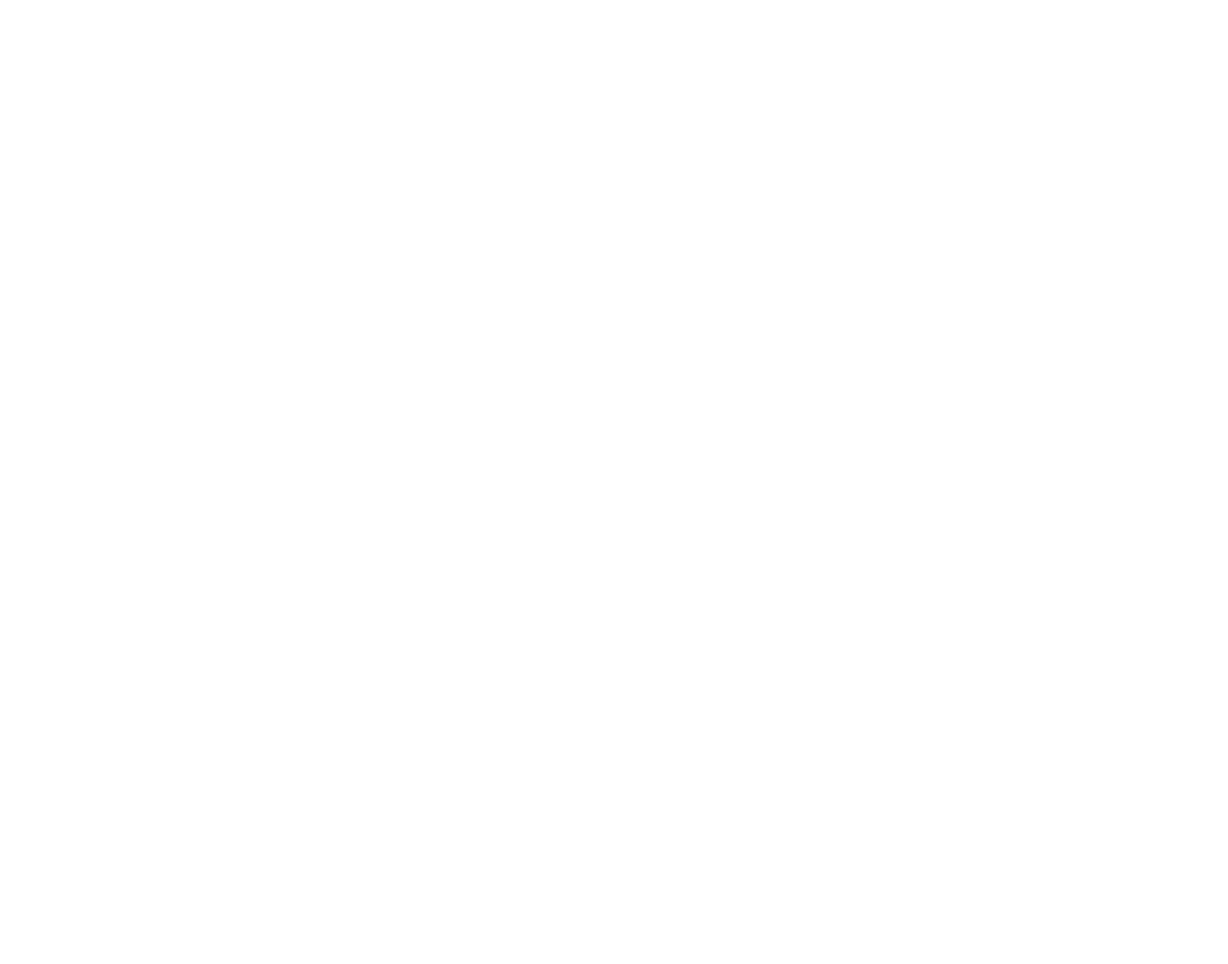
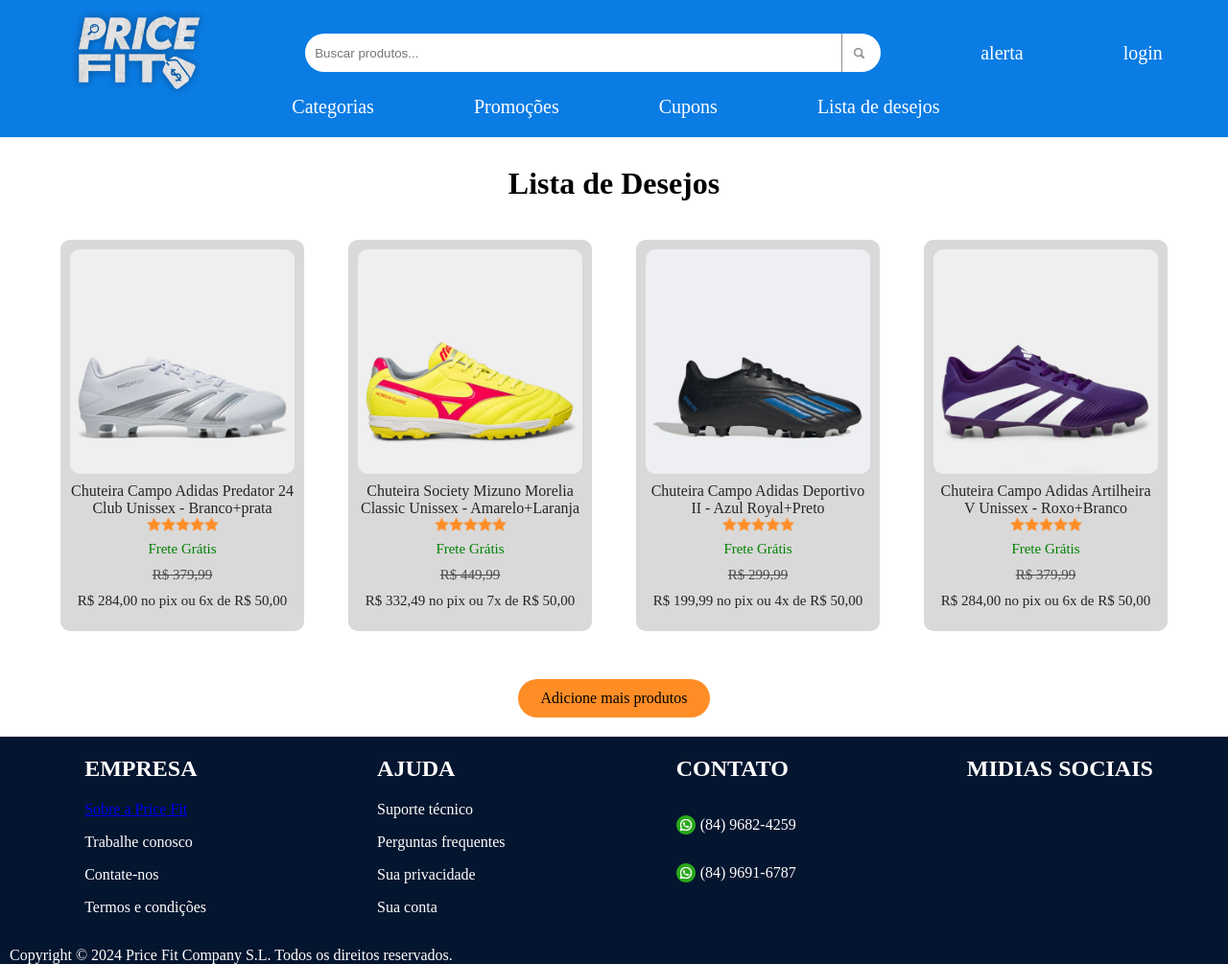
Before and after one commit to AroldoF/PriceFit, a plain HTML site: page lista_de_desejos.html in a window 1280 px wide. Shown: the whole page at 96% size. Before the commit the page ends 800 px from the top, so only its background shows below. Drawn offline with Linux system fonts and the light colour scheme.

Commit message:
Ajustes
concertei os produtos e as categorias

```diff
--- a/css/estilo.css
+++ b/css/estilo.css
@@ -37,6 +37,22 @@ nav{
     color: #FFFFFF;
     font-size: 20px;
 }
+.icones_escondidos{
+    display: none;
+    border-radius: 10px;
+    color: #FFFFFF;
+    background-color: rgba(10, 124, 228, 1);
+    box-shadow: 0px 8px 16px 0px rgba(0,0,0,0.2); /* Sombra para destacar os ícones */
+    position: absolute; /* Para que apareçam sobre o conteúdo */
+    left: 370px;
+}
+.nav_links:hover+ .icones_escondidos{
+        display: flex;
+        flex-direction: column;
+        padding: 10px;
+        justify-content: left;
+}
+
 .barra_de_pesquisa{
     display: flex;
     align-items: center;
@@ -105,17 +121,45 @@ nav{
 }
 a{
 }
+.nome_produto_link_div{
+    overflow: hidden;
+    position: relative;
+    line-height: 1.2em;
+    max-height: 45px;
+    text-align: justify;
+}
 .nome_produto_link{
+    color: rgb(37, 37, 37);
+    text-decoration: none;
     display: block;
     text-align: center;
-    margin: 10px 0;
+    margin-top: 5px;
+}
+.nome_produto_link:hover{
+    text-decoration: underline;
 }
 .texto_links{
+    font-size: 15px;
     margin-top: 10px;
     display: flex;
     flex-direction: column;
     gap: 10px;
     text-align: center;
+}
+.frete_gratis{
+    color: green;
+    text-decoration: none;
+}
+.preço_antigo{
+    text-decoration: line-through;
+    color: #4d4d4d;
+}
+.preço_novo_icones{
+    text-decoration: none;
+    color: rgb(37, 37, 37);
+}
+.preço_novo_icones:hover{
+    text-decoration: underline;
 }
 .banners{
     margin: 10px 0;
@@ -129,9 +173,36 @@ a{
 #rodape {
     display: flex;
     justify-content: space-evenly;
-    justify-items: center;
+    align-items: start;
+
 }
-
+h1{
+    text-align: center;
+    margin: 30px 0;
+}
+.ver_mais{
+    display: flex;
+    justify-content: center;
+    margin-bottom: 20px;
+}
+.ver_mais_div{
+    background-color: rgba(255, 141, 38, 1);
+    border-radius: 40px;
+    height: 40px;
+    width: 200px;
+    display: flex;
+    align-items: center;
+    justify-content: center;
+}
+.botao_ver_mais{
+    width: 100%;
+    text-align: center;
+    text-decoration: none;
+    color: black;
+}
+.botao_ver_mais:hover{
+    text-decoration: underline;
+}
 footer {
     background-color: rgba(4, 21, 47, 1);
     color: white;
@@ -146,13 +217,9 @@ footer {
     text-align: left;
 }
 .estrela{
-
     display: flex;
     align-items: center;
     justify-content: center;
-}
-p,h2{
-    text-align: center;
 }
 .zap{
     display: flex;
--- a/lista_de_desejos.html
+++ b/lista_de_desejos.html
@@ -0,0 +1,208 @@
+<!DOCTYPE html>
+<html lang="pt-br">
+
+<head>
+    <meta charset="UTF-8">
+    <meta name="viewport" content="width=device-width, initial-scale=1.0">
+    <link rel="stylesheet" href="css/estilo.css">
+    <title>Price Fit - Lista de Desejos</title>
+</head>
+
+<body>
+    <header>
+        <div class="cima_header">
+            <div>
+                <a class="link_pghome" href="index.html">
+                    <img src="img/Logo-Price-Fit-2.png" alt="" width="150px">
+                </a>
+            </div>
+
+            <div class="barra_de_pesquisa">
+                <input type="text" class="texto_de_busca" placeholder="Buscar produtos...">
+                <div class="busca-botão">
+                    <a href="" id="lupa">
+                        <img src="img/lupa.png" alt="lupa" width="15px">
+                    </a>
+                </div>
+            </div>
+            <div>
+                <img src="" alt="">
+                <a href="" class="nav_links">alerta</a>
+            </div>
+
+            <div>
+                <img src="" alt="">
+                <a href="" class="nav_links">login</a>
+            </div>
+        </div>
+        <nav>
+            <div>
+                <img src="" alt="">
+                <a href="" class="nav_links">Categorias</a>
+            </div>
+
+            <div>
+                <img src="" alt="">
+                <a href="" class="nav_links">Promoções</a>
+            </div>
+
+            <div>
+                <img src="" alt="">
+                <a href="" class="nav_links">Cupons</a>
+            </div>
+
+            <div>
+                <img src="" alt="">
+                <a href="" class="nav_links">Lista de desejos</a>
+            </div>
+        </nav>
+
+    </header>
+    <main>
+        <h1>Lista de Desejos</h1>
+        <section>
+            <article class="todos_produtos">
+
+                <div class="produtos">
+                    <a href="">
+                        <div class="imagem_produto_div">
+                            <img class="imagem_produtos"
+                                src="img/Chuteira Campo Adidas Predator 24 Club Unissex - Branco+prata.webp" alt=""
+                                width="300px">
+                        </div>
+                    </a>
+                    <a href="" class="nome_produto_link">Chuteira Campo Adidas Predator 24 Club Unissex -
+                        Branco+prata</a>
+                    <div class="estrela">
+                        <img src="img/estrela (1).png" alt="estrela" width="15px"><img src="img/estrela (1).png"
+                            alt="estrela" width="15px"><img src="img/estrela (1).png" alt="estrela" width="15px"><img
+                            src="img/estrela (1).png" alt="estrela" width="15px"><img src="img/estrela (1).png"
+                            alt="estrela" width="15px">
+                    </div>
+                    <div class="texto_links">
+                        <a href="" class="frete_gratis">Frete Grátis</a>
+                        <a href="" class="preço_antigo">R$ 379,99 </a>
+                        <a href="" class="preço_novo_icones">R$ 284,00 no pix ou
+                            6x de R$ 50,00</a>
+                    </div>
+                </div>
+
+                <div class="produtos">
+                    <a href="">
+                        <div class="imagem_produto_div">
+                            <img class="imagem_produtos"
+                                src="img/Chuteira Society Mizuno Morelia Classic Unissex - Amarelo+Laranja.webp" alt=""
+                                width="300px">
+                        </div>
+                    </a>
+                    <a href="" class="nome_produto_link">Chuteira Society Mizuno Morelia Classic Unissex -
+                        Amarelo+Laranja</a>
+                    <div class="estrela">
+                        <img src="img/estrela (1).png" alt="estrela" width="15px"><img src="img/estrela (1).png"
+                            alt="estrela" width="15px"><img src="img/estrela (1).png" alt="estrela" width="15px"><img
+                            src="img/estrela (1).png" alt="estrela" width="15px"><img src="img/estrela (1).png"
+                            alt="estrela" width="15px">
+                    </div>
+                    <div class="texto_links">
+                        <a href="" class="frete_gratis">Frete Grátis</a>
+                        <a href="" class="preço_antigo">R$ 449,99 </a>
+                        <a href="" class="preço_novo_icones">R$ 332,49 no pix ou
+                            7x de R$ 50,00</a>
+                    </div>
+                </div>
+
+                <div class="produtos">
+                    <a href="">
+                        <div class="imagem_produto_div">
+                            <img class="imagem_produtos"
+                                src="img/Chuteira Campo Adidas Deportivo II - Azul Royal+Preto.webp"
+                                alt="Chuteira Campo Adidas Deportivo II - Azul Royal+Preto" width="300px">
+                        </div>
+                    </a>
+                    <a href="" class="nome_produto_link">Chuteira Campo Adidas Deportivo II - Azul Royal+Preto</a>
+                    <div class="estrela">
+                        <img src="img/estrela (1).png" alt="estrela" width="15px"><img src="img/estrela (1).png"
+                            alt="estrela" width="15px"><img src="img/estrela (1).png" alt="estrela" width="15px"><img
+                            src="img/estrela (1).png" alt="estrela" width="15px"><img src="img/estrela (1).png"
+                            alt="estrela" width="15px">
+                    </div>
+                    <div class="texto_links">
+                        <a href="" class="frete_gratis">Frete Grátis</a>
+                        <a href="" class="preço_antigo">R$ 299,99</a>
+                        <a href="" class="preço_novo_icones">R$ 199,99 no pix ou
+                            4x de R$ 50,00</a>
+                    </div>
+                </div>
+
+                <div class="produtos">
+                    <a href="">
+                        <div class="imagem_produto_div">
+                            <img class="imagem_produtos"
+                                src="img/Chuteira Campo Adidas Artilheira V Unissex - Roxo+Branco.webp"
+                                alt="Chuteira Campo Adidas Artilheira V Unissex - Roxo+Branco" width="300px">
+                        </div>
+                    </a>
+                    <a href="" class="nome_produto_link">Chuteira Campo Adidas Artilheira V Unissex - Roxo+Branco</a>
+                    <div class="estrela">
+                        <img src="img/estrela (1).png" alt="estrela" width="15px"><img src="img/estrela (1).png"
+                            alt="estrela" width="15px"><img src="img/estrela (1).png" alt="estrela" width="15px"><img
+                            src="img/estrela (1).png" alt="estrela" width="15px"><img src="img/estrela (1).png"
+                            alt="estrela" width="15px">
+                    </div>
+                    <div class="texto_links">
+                        <a href="" class="frete_gratis">Frete Grátis</a>
+                        <a href="" class="preço_antigo">R$ 379,99 </a>
+                        <a href="" href="" class="preço_novo_icones">R$ 284,00 no pix ou
+                            6x de R$ 50,00</a>
+                    </div>
+                </div>
+        </section>
+        <article class="ver_mais">
+            <div class="ver_mais_div">
+                <a class="botao_ver_mais" href="index.html">
+                    Adicione mais produtos
+                </a>
+            </div>
+        </article>
+    </main>
+
+    <footer>
+        <nav id="rodape">
+            <div>
+                <h2>EMPRESA</h2>
+                <a href="sobre_nos.html">Sobre a Price Fit</a>
+                <p>Trabalhe conosco</p>
+                <p>Contate-nos</p>
+                <p>Termos e condições</p>
+            </div>
+            <div>
+                <h2>AJUDA</h2>
+                <p>Suporte técnico</p>
+                <p>Perguntas frequentes</p>
+                <p>Sua privacidade</p>
+                <p>Sua conta</p>
+            </div>
+            <div>
+                <h2>CONTATO</h2>
+                <div class="zap">
+                    <img src="img/whatsapp.png" alt="" width="20px">
+                    <p>(84) 9682-4259</p>
+                </div>
+                <div class="zap">
+                    <img src="img/whatsapp.png" alt="" width="20px">
+                    <p>(84) 9691-6787</p>
+                </div>
+
+            </div>
+            <div>
+                <h2>MIDIAS SOCIAIS</h2>
+                <a href=""><img src="" alt=""></a>
+                <a href=""><img src="" alt=""></a>
+                <a href=""><img src="" alt=""></a>
+            </div>
+        </nav>
+        <p id="margin_footer">Copyright © 2024 Price Fit Company S.L. Todos os direitos reservados.</p>
+    </footer>
+</body>
+
+</html>
```
Also changed, not shown: index.html (+75 -50 lines), sobre_nos.html (added, +65 -0 lines), img/Chuteira Campo 7 Look shoes - Preto+Pink.webp (added), img/Chuteira Campo Adidas Artilheira V Unissex - Roxo+Branco.webp (added).
